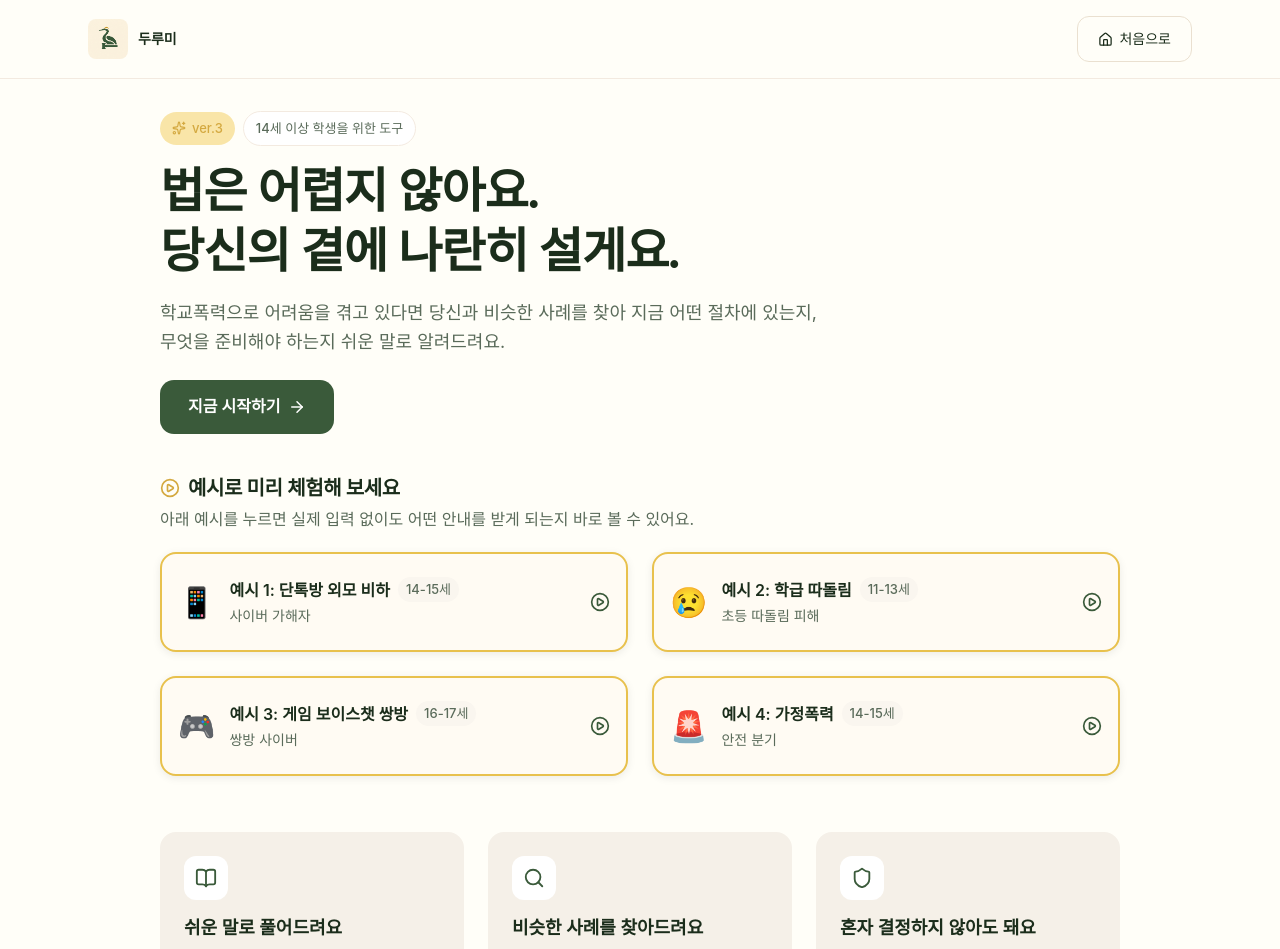
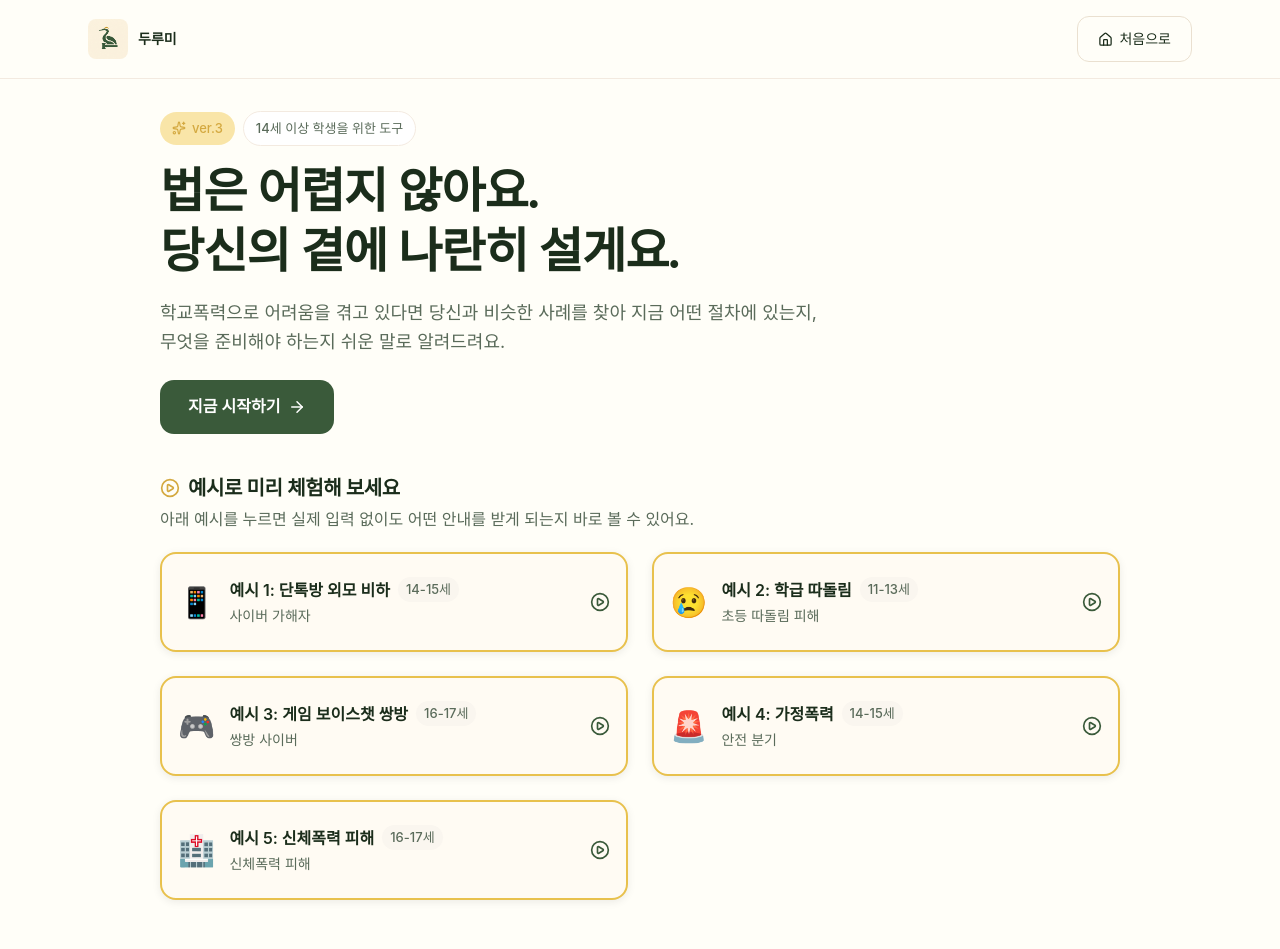
Before and after one commit to durumi-project/naranhi, a React (Vite) app: page / in a window 1280 px wide. Shown: the top 949 px of the page. Built offline with nearby package versions, Linux system fonts and the light colour scheme; a web font is replaced by a local one.

Commit message:
data(example): 신체폭력 피해 예시(P-008) 추가

```diff
--- a/src/App.jsx
+++ b/src/App.jsx
@@ -489,6 +489,12 @@ const EXAMPLE_PERSONAS = [
     expected_code: '(안전 분기)', age_band: '14-15세', gender: '여자',
     text: '집에서 매일 아빠가 때려요. 너무 무서워요. 도망치고 싶어요.',
     summary: '14세 가정폭력, 안전 분기 트리거',
+  },
+  {
+    id: 'P-008', emoji: '🏥', label: '신체폭력 피해',
+    expected_code: 'SV-PH-V-4-HS', age_band: '16-17세', gender: '여자',
+    text: '어제 복도에서 같은 반 친구가 갑자기 어깨를 밀어서 넘어졌어요. 팔목이 아파서 병원 갔는데 진단서를 받았어요. 그 친구는 장난이었다고 하는데 지금 학교에 신고할까 고민 중이에요. 친구들도 봤어요.',
+    summary: '17세 신체폭력 피해, 병원 진료 완료',
   },
 ];
 
```
